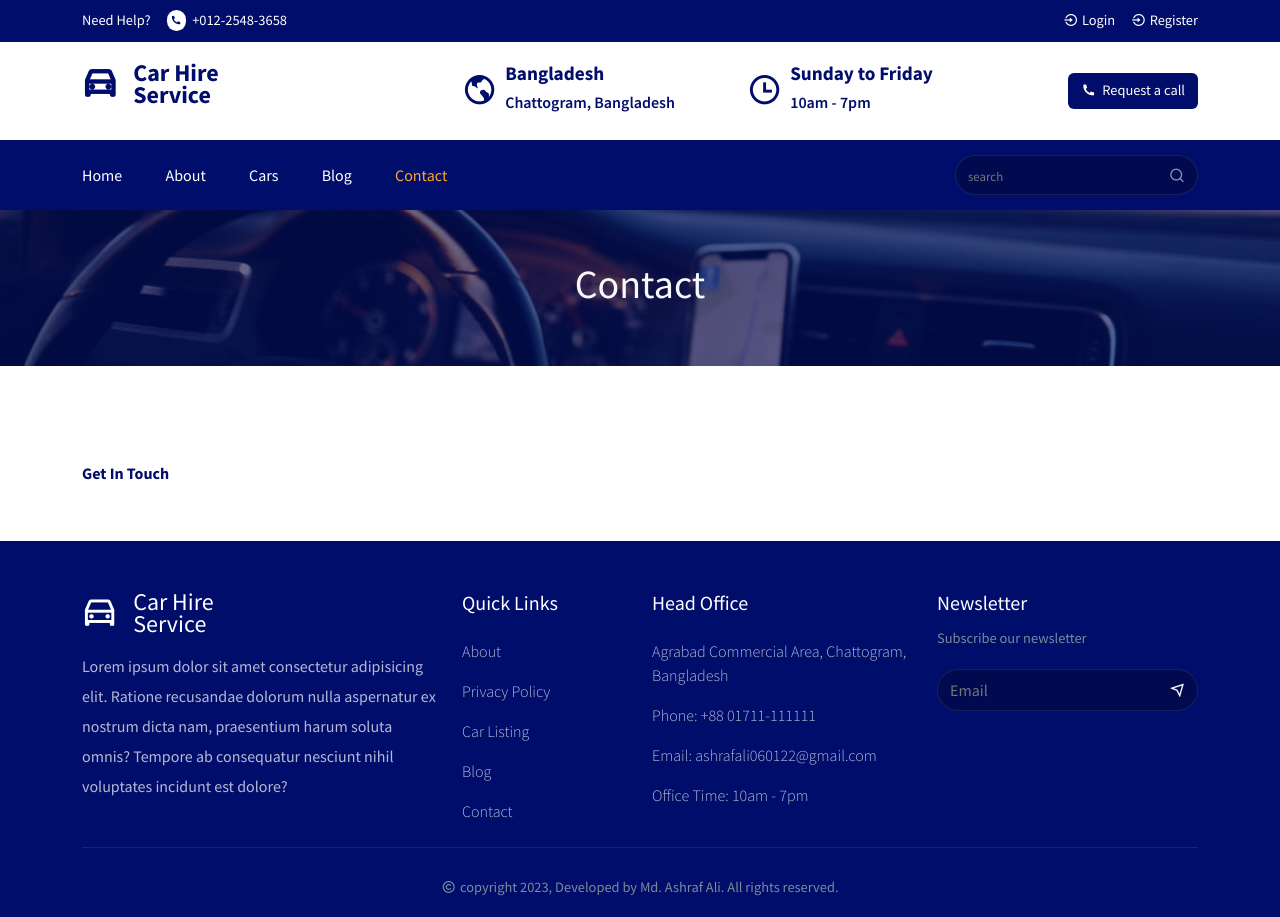
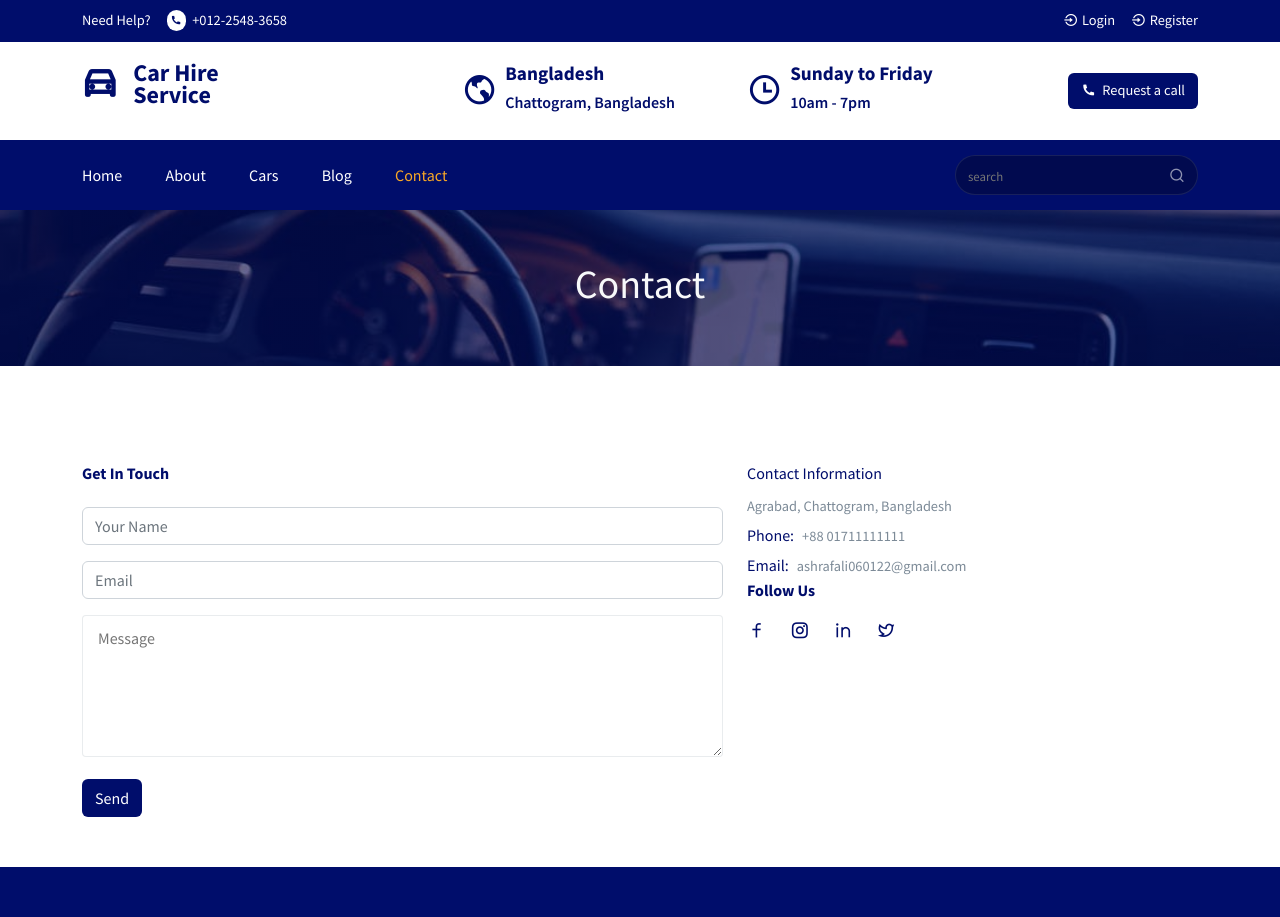
Before and after one commit to Ashraf59/car-hire, a React (Create React App) app: page /contact in a window 1280 px wide. Shown: the top 917 px of the page. Built offline with nearby package versions, Linux system fonts and the light colour scheme.

Commit message:
Front end completed

```diff
--- /dev/null
+++ b/src/Style/contact.css
@@ -0,0 +1,55 @@
+
+.social__link-icon {
+    text-decoration: none;
+
+    color: #000d6b;
+    font-weight: 500;
+    font-size: 1.2rem;
+  }
+
+  .contact__btn{
+  padding: 7px 15px;
+  background: #000d6b !important;
+  color: #fff !important;
+  border: none;
+  outline: none;
+  border-radius: 5px;
+  }
+
+  .contact__btn:hover{
+
+    background: #000d6b !important;
+    color: #fff !important;
+    }
+
+    @media only screen and (max-width: 768px) {
+        .contact__btn {
+          margin-bottom: 40px;
+          font-size: 0.8rem;
+        }
+
+        .contact__btn{
+
+            background: #000d6b !important;
+            color: #fff !important;
+
+
+            }
+        .contact__btn:hover{
+
+            background: #000d6b !important;
+            color: #fff !important;
+
+
+            }
+      }
+
+      @media only screen and (max-width:576px){
+        .contact__btn:hover{
+
+            background: #000d6b !important;
+            color: #fff !important;
+
+            }
+
+    }
--- a/src/pages/Contact.jsx
+++ b/src/pages/Contact.jsx
@@ -1,9 +1,31 @@
 import React from 'react'
-import { Col, Container, Row } from 'reactstrap'
+import { Link } from 'react-router-dom'
+import { Col, Container, Form, FormGroup, Input, Row } from 'reactstrap'
 import Helmet from '../components/Helmet/Helmet'
 import CommonSection from '../components/UI/CommonSection'
+import '../Style/contact.css';
 
 const Contact = () => {
+
+    const socialLinks = [
+  {
+    url: "#",
+    icon: "ri-facebook-line",
+  },
+  {
+    url: "#",
+    icon: "ri-instagram-line",
+  },
+  {
+    url: "#",
+    icon: "ri-linkedin-line",
+  },
+  {
+    url: "#",
+    icon: "ri-twitter-line",
+  },
+];
+
   return (
     <Helmet title='Contact'>
         <CommonSection title='Contact'/>
@@ -11,7 +33,50 @@
             <Container>
                 <Row>
                     <Col lg='7' md='7'>
-                        <h6 className="fw-bold">Get In Touch </h6>
+                        <h6 className="fw-bold mb-4">Get In Touch </h6>
+                        <Form>
+                            <FormGroup className='contact__form'>
+                                <Input placeholder='Your Name' type='text'/>
+
+                            </FormGroup>
+
+                            <FormGroup className='contact__form'>
+                                <Input placeholder='Email' type='email'/>
+
+                            </FormGroup>
+
+                            <FormGroup className='contact__form'>
+                               <textarea rows='5' placeholder='Message' className='textarea'></textarea>
+
+                            </FormGroup>
+
+                            <button className='btn contact__btn' type='submit'>Send</button>
+                        </Form>
+                    </Col>
+                    <Col lg='5' md='5'>
+                        <div className="contact__info">
+                            <h6 className="fw_bold"> Contact Information </h6>
+                            <p className="section__description mb-0">Agrabad, Chattogram, Bangladesh</p>
+                            <div className="d-flex align-items-center gap-2">
+                                <h6 className='fs-6 mb-0'>Phone: </h6>
+                                <p className="section__description mb-0">+88 01711111111</p>
+                            </div>
+
+                            <div className="d-flex align-items-center gap-2">
+                                <h6 className='fs-6 mb-0'>Email: </h6>
+                                <p className="section__description mb-0">ashrafali060122@gmail.com</p>
+                            </div>
+                            <h6 className="fw-bold"> Follow Us</h6>
+                            <div className="d-flex align-items-center gap-4 mt-3">
+                                {
+                                    socialLinks.map((item, index) => (
+                                        <Link to={item.url} key={index} className="social__link-icon">
+                                            <i class={item.icon}></i>
+                                            </Link>
+                                    ))
+                                }
+                            </div>
+                        </div>
                     </Col>
                 </Row>
             </Container>
```
